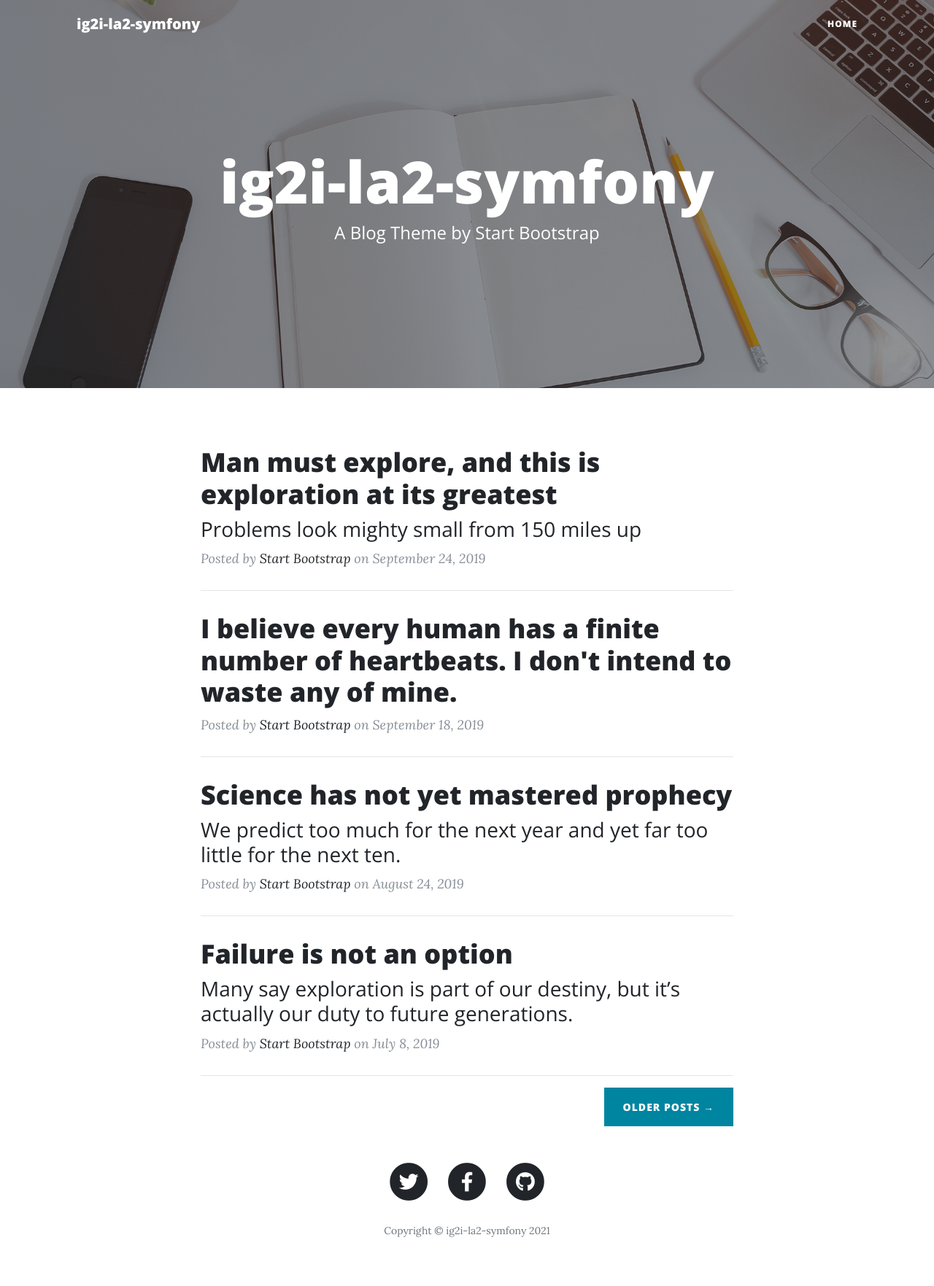
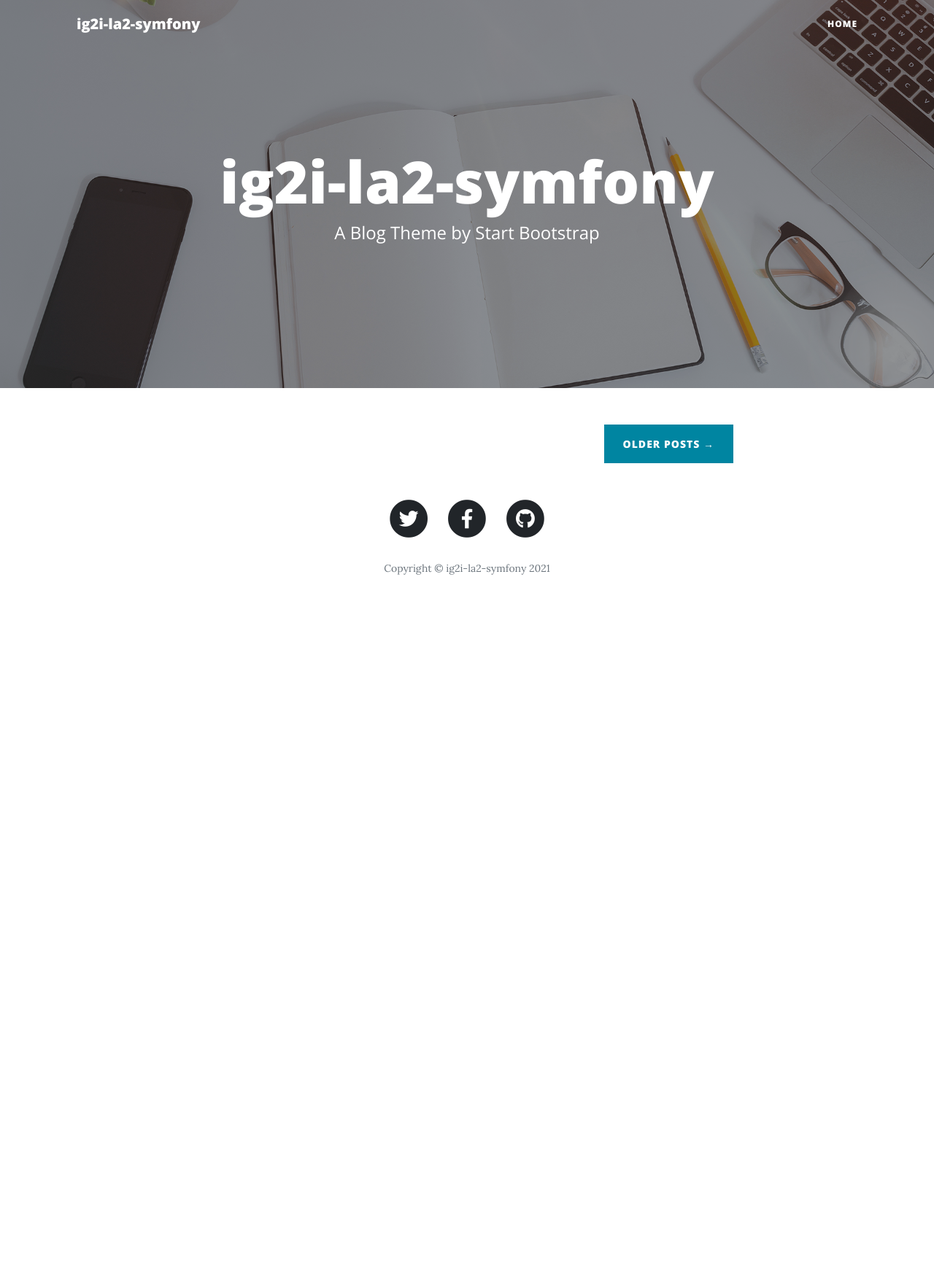
Before and after one commit to FrancisChDour/ig2i-la2-symfony, a Symfony app: template templates/home/index.html.twig in a window 1280 px wide. Shown: the whole page at 73% size. After the commit the page ends 788 px from the top, so only its background shows below. Run offline with Twig, Linux system fonts and the light colour scheme; the template is opened without the code that fills it, so the values that code supplies are empty; some libraries are stand-ins or nearby versions.

Commit message:
Dynamisation de la page d’accueil

```diff
--- a/composer.json
+++ b/composer.json
@@ -7,6 +7,10 @@
         "php": ">=7.2.5",
         "ext-ctype": "*",
         "ext-iconv": "*",
+        "composer/package-versions-deprecated": "1.11.99.1",
+        "doctrine/doctrine-bundle": "^2.3",
+        "doctrine/doctrine-migrations-bundle": "^3.0",
+        "doctrine/orm": "^2.8",
         "sensio/framework-extra-bundle": "^6.1",
         "symfony/console": "5.2.*",
         "symfony/debug-bundle": "5.2.*",
@@ -14,6 +18,7 @@
         "symfony/flex": "^1.3.1",
         "symfony/framework-bundle": "5.2.*",
         "symfony/monolog-bundle": "^3.0",
+        "symfony/proxy-manager-bridge": "5.2.*",
         "symfony/stopwatch": "5.2.*",
         "symfony/twig-bundle": "5.2.*",
         "symfony/var-dumper": "5.2.*",
--- a/config/bundles.php
+++ b/config/bundles.php
@@ -8,4 +8,6 @@ return [
     Symfony\Bundle\MonologBundle\MonologBundle::class => ['all' => true],
     Symfony\Bundle\DebugBundle\DebugBundle::class => ['dev' => true, 'test' => true],
     Symfony\Bundle\MakerBundle\MakerBundle::class => ['dev' => true],
+    Doctrine\Bundle\DoctrineBundle\DoctrineBundle::class => ['all' => true],
+    Doctrine\Bundle\MigrationsBundle\DoctrineMigrationsBundle::class => ['all' => true],
 ];
--- a/templates/home/index.html.twig
+++ b/templates/home/index.html.twig
@@ -22,61 +22,24 @@
     <div class="container">
         <div class="row">
             <div class="col-lg-8 col-md-10 mx-auto">
+
+                {% for article in articles %}
+
                     <div class="post-preview">
                         <a href="post.html">
                             <h2 class="post-title">
-                            Man must explore, and this is exploration at its greatest
+                                {{ article.title }}
                             </h2>
                             <h3 class="post-subtitle">
-                            Problems look mighty small from 150 miles up
+                                {{ article.subtitle }}
                             </h3>
                         </a>
                         <p class="post-meta">Posted by
-                        <a href="#">Start Bootstrap</a>
-                        on September 24, 2019</p>
+                            {{ article.author }}
+                            on {{ article.createAt.format('l F d, Y') }}</p>
                     </div>
                     <hr>
-                <div class="post-preview">
-                    <a href="post.html">
-                        <h2 class="post-title">
-                            I believe every human has a finite number of heartbeats. I don't intend to waste any of
-                            mine.
-                        </h2>
-                    </a>
-                    <p class="post-meta">Posted by
-                        <a href="#">Start Bootstrap</a>
-                        on September 18, 2019</p>
-                </div>
-                <hr>
-                <div class="post-preview">
-                    <a href="post.html">
-                        <h2 class="post-title">
-                            Science has not yet mastered prophecy
-                        </h2>
-                        <h3 class="post-subtitle">
-                            We predict too much for the next year and yet far too little for the next ten.
-                        </h3>
-                    </a>
-                    <p class="post-meta">Posted by
-                        <a href="#">Start Bootstrap</a>
-                        on August 24, 2019</p>
-                </div>
-                <hr>
-                <div class="post-preview">
-                    <a href="post.html">
-                        <h2 class="post-title">
-                            Failure is not an option
-                        </h2>
-                        <h3 class="post-subtitle">
-                            Many say exploration is part of our destiny, but it’s actually our duty to future
-                            generations.
-                        </h3>
-                    </a>
-                    <p class="post-meta">Posted by
-                        <a href="#">Start Bootstrap</a>
-                        on July 8, 2019</p>
-                </div>
-                <hr>
+                {% endfor %}
                 <!-- Pager -->
                 <div class="clearfix">
                     <a class="btn btn-primary float-right" href="#">Older Posts &rarr;</a>
```
Also changed, not shown: src/Controller/HomeController.php (+20 -1 lines), src/Entity/Article.php (added, +126 -0 lines), src/Repository/ArticleRepository.php (added, +50 -0 lines), 10 other files. Lines whose indentation alone changed are shown as unchanged.
